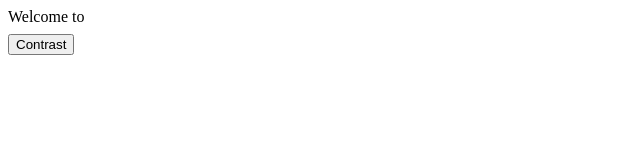
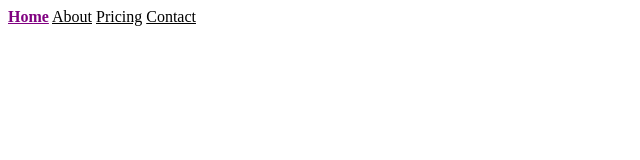
Before and after one commit to mustyAY/CSS-Crash, a plain HTML site: page index.html in a window 1280 px wide. Shown: the whole page, without its empty margins (0-640 px from the left). Drawn offline with Linux system fonts and the light colour scheme.

Commit message:
BEM Practice

```diff
--- a/index.html
+++ b/index.html
@@ -9,9 +9,11 @@
     <link rel="stylesheet" href="./style.css" />
   </head>
   <body>
-    <div>
-     Welcome to
-    </div>
-    <button>Contrast</button>
+    <nav class="nav">
+    <a href="" class="nav__link nav__link--active">Home</a>
+    <a href="" class="nav__link">About</a>
+    <a href="" class="nav__link">Pricing</a>
+    <a href="" class="nav__link">Contact</a>
+    </nav>
   </body>
 </html>
--- a/style.css
+++ b/style.css
@@ -1,26 +1,8 @@
-div{
-  transition: background-color 300ms;
+.nav__link {
+  color:black;
 }
 
-div:hover{
-  background-color: rgba(0, 0, 0, 0.5);
+.nav__link--active{
+  color: purple;
+  font-weight: bold;
 }
-
-button{
-  animation: float 2000ms 3 alternate-reverse;
-  transition: all 300ms;
-}
-
-button:hover{
-  background-color: black;
-  color: white;
-}
-
-@keyframes float {
-  0%{
-    transform: translateY(0);
-  }
-  100%{
-    transform: translateY(10px);
-  }
-}
```
